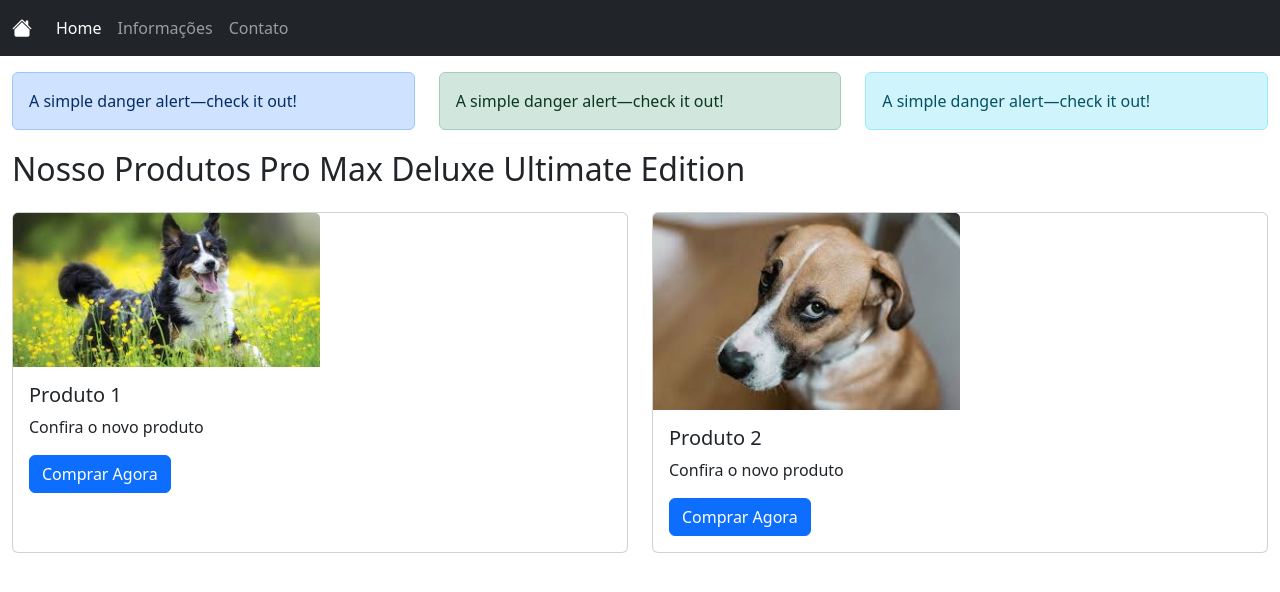
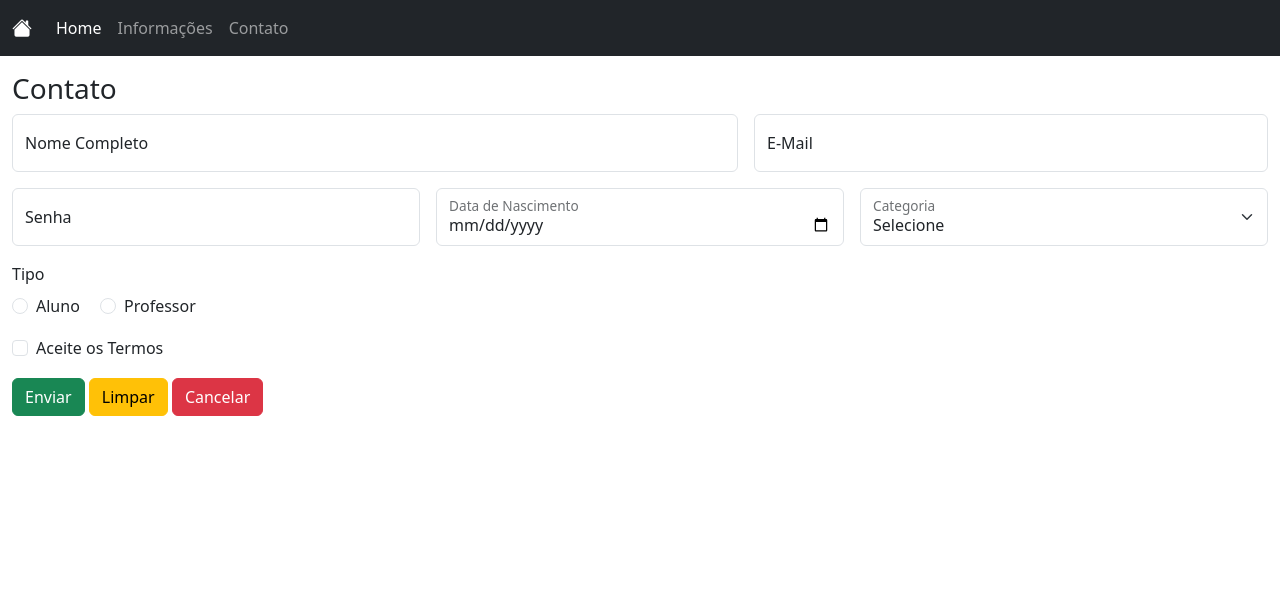
Before and after one commit to thi45/SiteBootstrap, a plain HTML site: page contato.html in a window 1280 px wide. Drawn offline with nearby package versions, Linux system fonts and the light colour scheme.

Commit message:
added new contact page with formulary

```diff
--- a/contato.html
+++ b/contato.html
@@ -32,54 +32,74 @@
 
 
 <div class="container-fluid mt-3">
-<div class="row">
-    <div class="col-md-4 col-sm-12">
-        <div class="alert alert-primary" role="alert">
-            A simple danger alert—check it out!
+<h3>Contato</h3>
+    <form class="row g-3">
+
+      <div class="col-md-7 col-sm-12">
+      <div class="form-floating">
+      <input type="text" name="nome" id="nome" class="form-control" placeholder="Nome Completo" required>
+      <label for="nome">Nome Completo</label>
+      </div>
+      </div>
+
+      <div class="col-md-5 col-sm-12">
+      <div class="form-floating">
+      <input type="email" name="e-mail" id="e-mail" class="form-control" placeholder="E-Mail" required>
+      <label for="e-mail">E-Mail</label>
       </div>
       </div>
 
       <div class="col-md-4 col-sm-12">
-        <div class="alert alert-success" role="alert">
-            A simple danger alert—check it out!
+      <div class="form-floating">
+      <input type="password" name="senha" id="senha" class="form-control" placeholder="Senha" required>
+      <label for="senha">Senha</label>
       </div>
       </div>
 
       <div class="col-md-4 col-sm-12">
-        <div class="alert alert-info" role="alert">
-            A simple danger alert—check it out!
-        </div>
+      <div class="form-floating">
+      <input type="date" name="datanasc" id="datanasc" class="form-control">
+      <label for="datanasc">Data de Nascimento</label>
       </div>
       </div>
 
-
-<h2 class="mb-4 mt-1">Nosso Produtos Pro Max Deluxe Ultimate Edition</h2>
-    <div class="row ">
-        <div class="col-md-6 col-sm-12 mb-3">
-        <div class="card h-100">
-  <img src="img/img5.png" class="card-img-top" alt="prod1" style="width: 50%;">
-  <div class="card-body">
-    <h5 class="card-title">Produto 1</h5>
-    <p class="card-text">Confira o novo produto</p>
-    <a href="#" class="btn btn-primary">Comprar Agora</a>
-  </div>
+      <div class="col-md-4 col-sm-12">
+      <div class="form-floating">
+        <select name="categoria" id="categoria" class="form-select" required>
+          <option value="" selected disabled>Selecione</option>
+          <option value="frontend">Frontend</option>
+          <option value="backend">Backend</option>
+        </select>
+        <label for="categoria">Categoria</label>
       </div>
       </div>
 
+      <div class="col-md-12 col-sm-12">
+        <label class="form-label d-block">Tipo</label>
+        <div class="form-check form-check-inline">
+        <input type="radio" name="tipo" id="aluno" class="form-check-input">
+        <label for="aluno" class="form-check-label">Aluno</label>
+        </div>
 
-
-        <div class="col-md-6 col-sm-12 mb-3">
-        <div class="card h-100">
-  <img src="img/img6.png" class="card-img-top" alt="prod2" style="width: 50%;">
-  <div class="card-body">
-    <h5 class="card-title">Produto 2</h5>
-    <p class="card-text">Confira o novo produto</p>
-    <a href="#" class="btn btn-primary">Comprar Agora</a>
-  </div>
+        <div class="form-check form-check-inline">
+        <input type="radio" name="tipo" id="professor" class="form-check-input">
+        <label for="professor" class="form-check-label">Professor</label>
         </div>
       </div>
 
+      <div class="col-md-4 col-sm-12">
+        <div class="form-check">
+          <input type="checkbox" name="termos" id="termos" class="form-check-input" required>
+          <label for="termos" class="form-check-label">Aceite os Termos</label>
         </div>
+      </div>
+      <div class="col-12 mb-2">
+        <button type="submit" class="btn btn-success">Enviar</button>
+          <button type="reset" class="btn btn-warning">Limpar</button>
+            <button type="button" class="btn btn-danger">Cancelar</button>
+      </div>
+
+    </form>
 </div>
 
 
```
Also changed, not shown: sobre.html (+1 -0 lines). Lines whose indentation alone changed are shown as unchanged.
